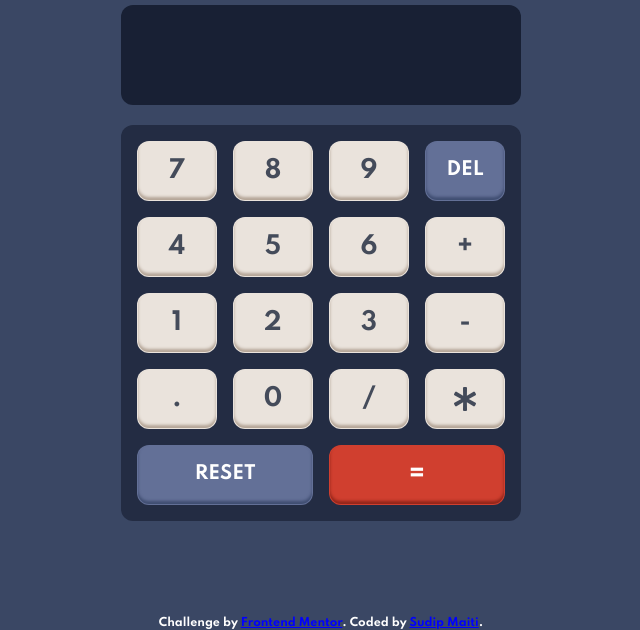
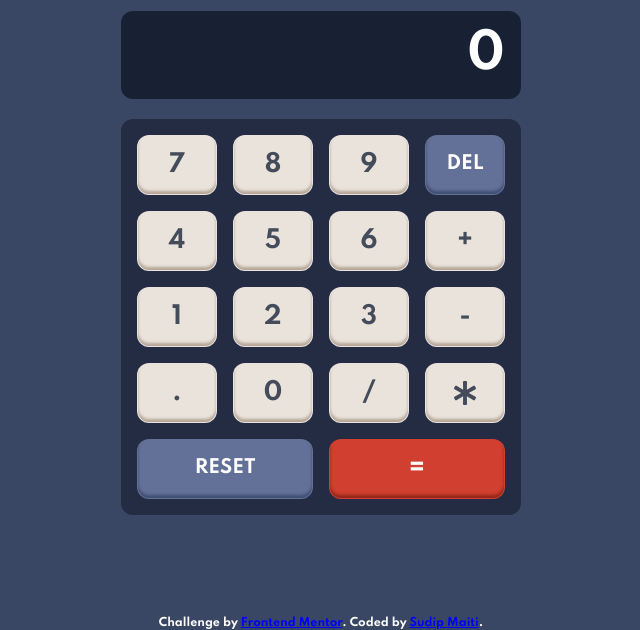
Before and after one commit to sudip-101/simple-calculator, a plain HTML site: page index.html in a window 1280 px wide. Shown: the part 170-800 px from the top of the page, without its empty margins (319-959 px from the left). Drawn offline with Linux system fonts and the light colour scheme.

Commit message:
added placeholder text

```diff
--- a/index.html
+++ b/index.html
@@ -50,6 +50,7 @@
               type="text"
               name="txt"
               readonly=""
+              placeholder="0"
             />
             <div class="num-box">
               <span class="num" onclick="document.calc.txt.value +='7'">7</span>
--- a/style.css
+++ b/style.css
@@ -195,8 +195,6 @@ body {
   background-color: var(--clr-key-red);
   display: block;
   transform: translateX(0);
-  /* margin: 0 4px; */
-  /* margin-left: 0; */
   transition: left 0.3s ease-in-out, background-color 0.3s ease-in-out,
     transform 0.3s ease-in-out;
 }
@@ -208,17 +206,21 @@ body {
 .value {
   font-family: inherit;
   margin-bottom: 20px;
-  height: 100px;
+  height: auto;
   padding: 16px;
   grid-column: span 4;
   text-align: end;
-  font-size: 40px;
+  font-size: 48px;
   background-color: var(--clr-screen-bg);
   font-weight: 700;
   width: 100%;
   border: none;
   border-radius: 12px;
   word-wrap: break-word;
+  color: inherit;
+}
+
+.value::placeholder {
   color: inherit;
 }
 
@@ -240,7 +242,6 @@ body {
   justify-content: center;
   align-items: center;
   height: 60px;
-  /* cursor: pointer; */
   background-color: var(--clr-key-orange);
   margin: 8px;
   color: var(--clr-text);
```
